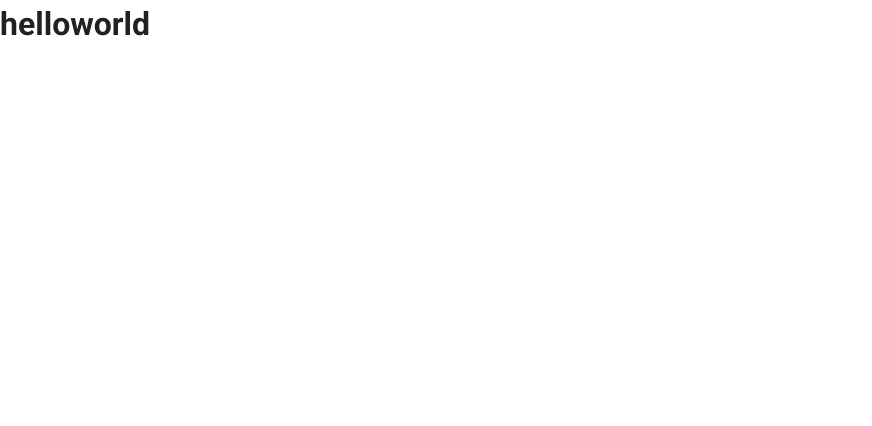
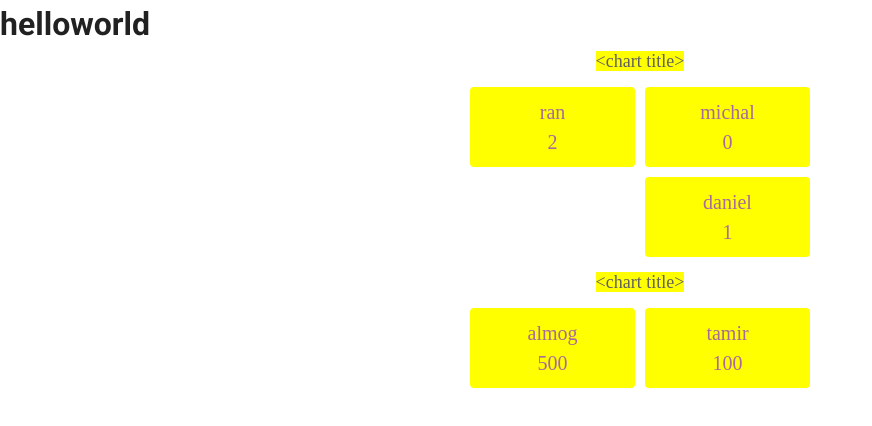
Before and after one commit to danieltinker/iec-front, a Vue app: page / in a window 1280 px wide. Shown: the top 426 px of the page, without its empty margins (0-872 px from the left). Built offline with nearby package versions, Linux system fonts and the light colour scheme.

Commit message:
static basicKpi miss store background color

```diff
--- /dev/null
+++ b/src/components/global/WidgetSpace.vue
@@ -0,0 +1,84 @@
+<template>
+    <div >
+        <div class="widgets" v-for="(widget,index) in responseData" :key="index">
+            <component :is="widget.template_id"
+            :CompConfig="widget.params"> </component>
+        </div>
+    </div>
+
+</template>
+
+<script lang="ts">
+import BasicKPI from '../widgets/BasicKPI.vue';
+        export default{
+            components:{
+                BasicKPI
+            },
+            data(){
+                return{
+                        responseData:[
+                            {
+                                view_ID:"103",
+                                division:"800",
+                                category:"1",
+                                template_id:"BasicKPI",
+                                data_url:"/myKPI",
+                                fav_icon:"kpi-icon",
+                                view_order:1,
+                                params:{
+                                    jsonData:[{
+                                        "label":"michal",
+                                        "value":0,
+                                        },
+                                        {
+                                        "label":"ran",
+                                        "value":2,
+                                        },
+                                        {
+                                        "label":"daniel",
+                                        "value":1,
+                                        }
+                                    ],
+                                    id:"777-0",
+                                    chartTitle:"<chart title>",
+                                    isExpand:false,
+                                    showMainClock:true,
+                                    doneFetchingData:false,
+                                }
+                            },
+                            {
+                                view_ID:"103",
+                                division:"800",
+                                category:"1",
+                                template_id:"BasicKPI",
+                                data_url:"/myKPI",
+                                fav_icon:"kpi-icon",
+                                view_order:1,
+                                params:{
+                                    jsonData:[{
+                                        "label":"tamir",
+                                        "value":100,
+                                        },
+                                        {
+                                        "label":"almog",
+                                        "value":500,
+                                        },
+                                    ],
+                                    id:"777-0",
+                                    chartTitle:"<chart title>",
+                                    isExpand:false,
+                                    showMainClock:true,
+                                    doneFetchingData:false,
+                                }
+                            }
+
+                        ]
+                }
+            }
+        }
+</script>
+
+
+<style scoped>
+
+</style>
--- /dev/null
+++ b/src/components/widgets/BasicKPI.vue
@@ -0,0 +1,77 @@
+<template>
+    <div style="text-align: center;">
+        <span id="chartsHeaders" :style="'background:' + 'yellow'" >
+            {{ CompConfig.chartTitle }}
+        </span>
+        <div class="container" dir="rtl">
+            <div v-for="(item,index) in CompConfig.jsonData" :key="index" class="kpi-box" :style="'background:' + 'yellow'" @click="buttonFoo">
+                <span class="kpi-label">
+                     {{ item.label }}
+                </span>
+                <br>
+                <span class="kpi-sub-labels">
+                     {{ item.value }}
+                </span>
+            </div>
+        </div>
+
+    </div>
+    </template>
+
+    <script>
+    export default {
+        props:{
+            CompConfig:{type:Object,required:false},
+            jsonData: { type: Array, required: false},
+            chartTitle: { type: String, required: false },
+            clickAble:{ type: Boolean, required: false, default: false },
+        },
+        methods:{
+            buttonFoo(){
+                if(this.clickAble){
+                    console.log("function")
+                }
+            }
+        }
+    }
+    </script>
+
+    <style scoped>
+
+    .container{
+        display: grid;
+        grid-template-columns: auto auto;
+        row-gap: 10px;
+        column-gap: 10px;
+        /* text-align: center; */
+        /* align-items: center; */
+        justify-content: center;
+    }
+    .kpi-box{
+        padding-top: 10px;
+        text-align: center;
+        align-items: center;
+        width: 165px;
+        height: 80px;
+        border-radius: 4px;
+
+    }
+    .kpi-box span:first-child{
+        font-family: almoni;
+      font-size: 20px;
+      line-height: 30px;
+    }
+
+    .kpi-box span{
+        display: inline-block;
+        font-size: 20px;
+        font-family: almoni-demibold;
+        color: #a8699d;
+    }
+    #chartsHeaders {
+      font-family: almoni;
+      font-size: 18px;
+      color: #606060;
+      /* margin-bottom: 18px; */
+    }
+    </style>
--- a/src/views/HomeView.vue
+++ b/src/views/HomeView.vue
@@ -1,13 +1,18 @@
 <template>
-  <hello-world />
+  <div class="app">
+    <hello-world />
+    <WidgetSpace />
+  </div>
 </template>
 
 <script>
   import HelloWorld from '../components/HelloWorld'
+import WidgetSpace from '@/components/global/WidgetSpace.vue';
   export default {
     name: 'Home',
     components: {
-      HelloWorld,
-    },
+    HelloWorld,
+    WidgetSpace
+},
   }
 </script>
```
